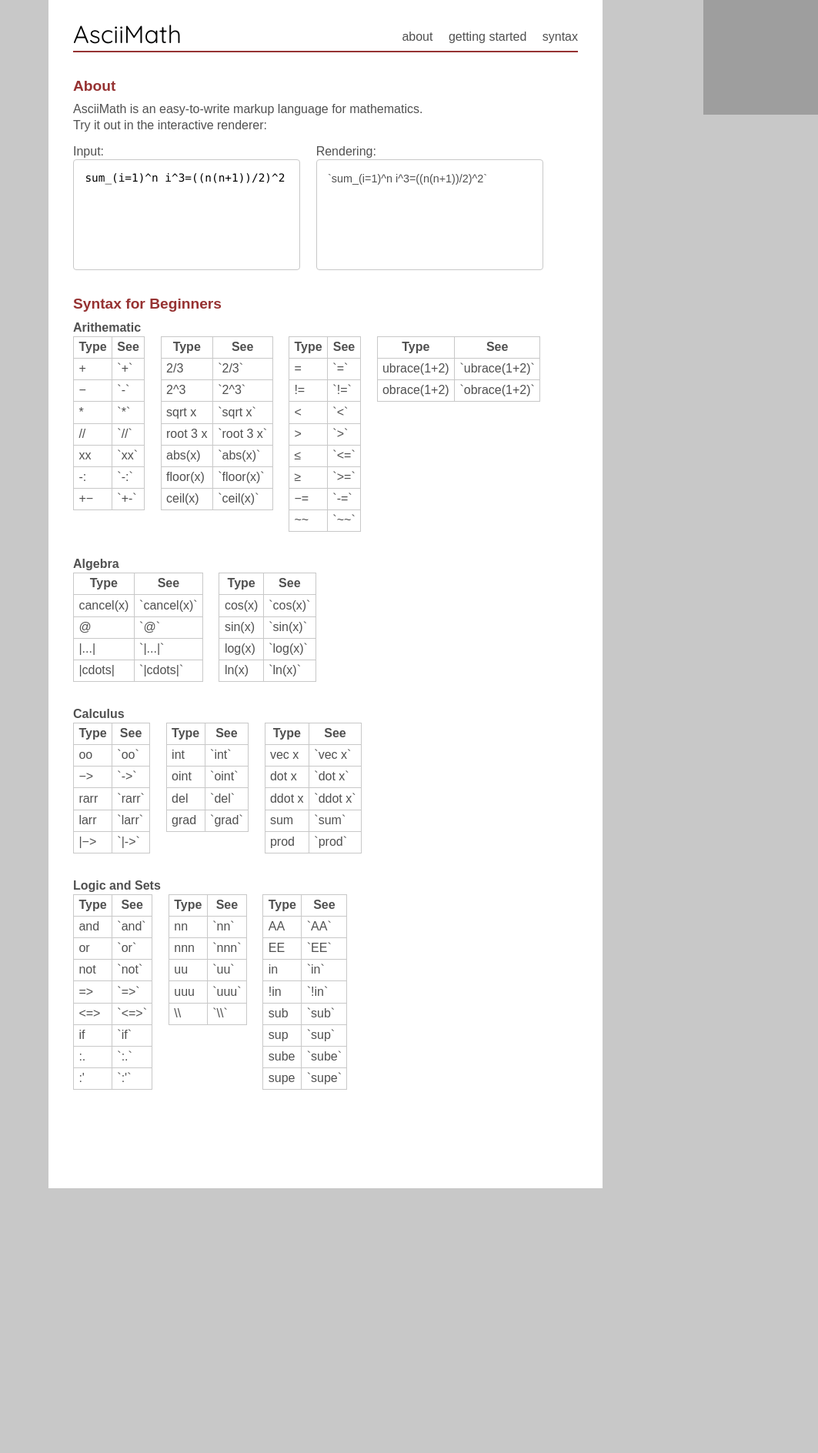
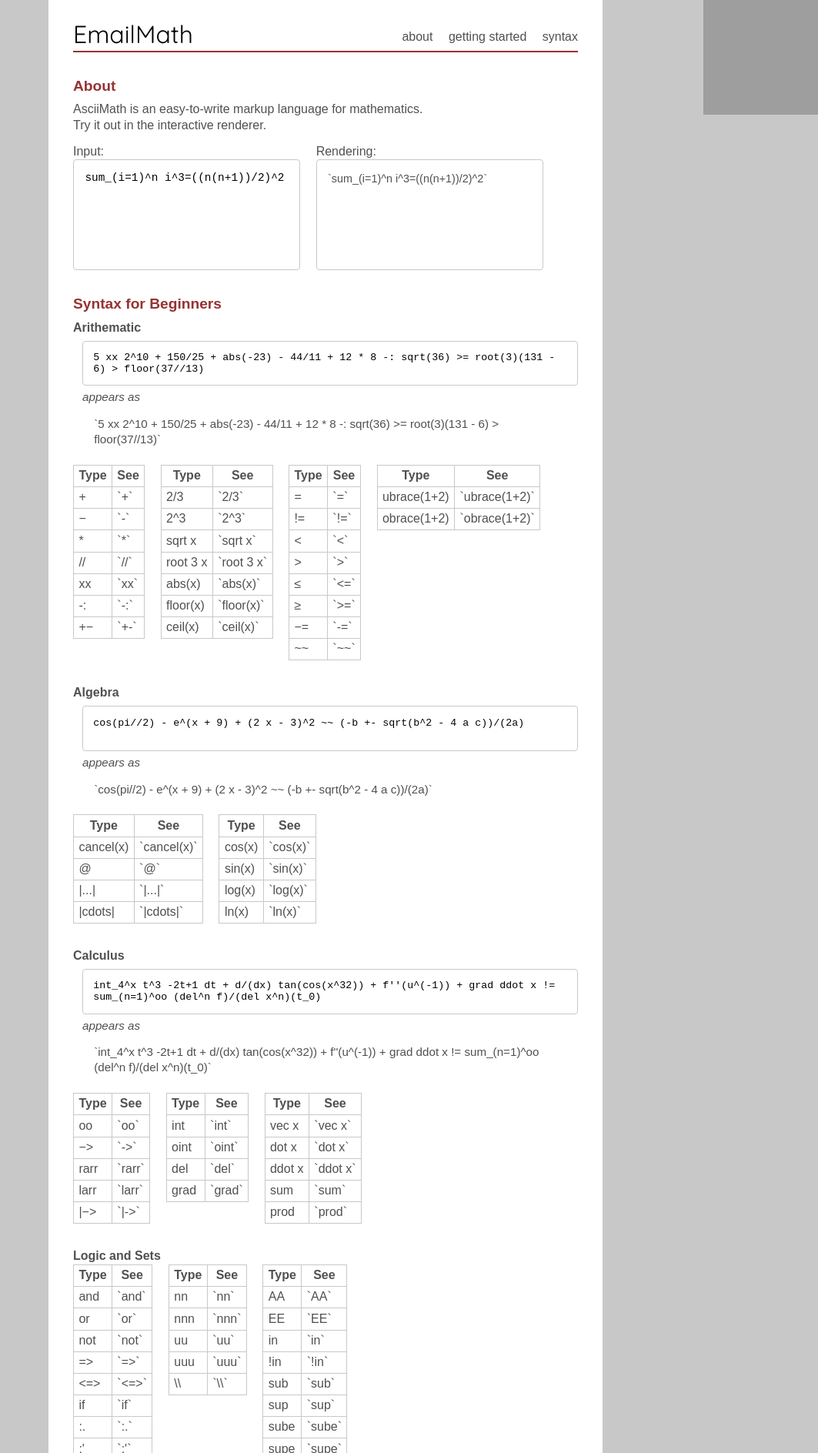
Before and after one commit to ymittal/asciimath, a plain HTML site: page frontend/emailmath.html in a window 1280 px wide. Shown: the top 1888 px of the page at 77% size, without its empty margins (217-1280 px from the left). Before the commit the page ends 1544 px from the top, so only its background shows below. Drawn offline with nearby package versions, Linux system fonts and the light colour scheme; some packages are replaced by stand-ins of ours; grey boxes are pictures that could not be loaded.

Commit message:
Add examples to emailmath.html

```diff
--- a/frontend/css/screen.css
+++ b/frontend/css/screen.css
@@ -129,6 +129,24 @@
     resize: none;
 }
 
+.example-area {
+    margin: 6px 0 8px 12px;
+    font-size: 0.95em;
+}
+
+.io-box {
+    width: 100%;
+    border-radius: 4px;
+    border: 1px solid rgb(200, 200, 200);
+    display: inline-block;
+    padding: 1em;
+    resize: none;
+}
+
+.render-box {
+    border: none;
+}
+
 #demoSource {
     font-family: Consolas, Menlo, Monaco, monospace;
 }
--- a/frontend/emailmath.html
+++ b/frontend/emailmath.html
@@ -3,22 +3,27 @@
 
 <head>
     <meta charset=UTF-8>
-    <title>AsciiMath</title>
+    <title>EmailMath</title>
     <script>
         window.MathJax = {
     "fast-preview": {
       disabled: true
     },
     AuthorInit: function() {
+      var sections = ['demo', 'arth', 'alg', 'calc'];
+      sections.forEach(function(section) {
+        const sourceId = 'source-' + section;
+        const renderId = 'render-' + section;
         MathJax.Hub.Register.StartupHook('End', function() {
         MathJax.Hub.processSectionDelay = 0
-						var demoSource = document.getElementById('demoSource')
-						var demoRendering = document.getElementById('demoRendering')
-						var math = MathJax.Hub.getAllJax('demoRendering')[0]
-						demoSource.addEventListener('input', function() {
-							MathJax.Hub.Queue(['Text', math, demoSource.value])
+        var source = document.getElementById(sourceId)
+        var render = document.getElementById(renderId)
+        var math = MathJax.Hub.getAllJax(renderId)[0]
+        source.addEventListener('input', function() {
+          MathJax.Hub.Queue(['Text', math, source.value])
         })
       })
+      });
     }
   }
   </script>
@@ -34,7 +39,7 @@
     </a>
     <div id="wrapper">
         <nav>
-            <h1>AsciiMath</h1>
+            <h1>EmailMath</h1>
             <div id="links">
                 <a href="#about">about</a>
                 <a href="#gettingStarted">getting started</a>
@@ -45,16 +50,16 @@
             <section id="about">
                 <h2>About</h2>
                 <p>AsciiMath is an easy-to-write markup language for mathematics.<br>
-                    Try it out in the interactive renderer:</p>
+                    Try it out in the interactive renderer.</p>
                 <div class="leftColumn">
-                    <label for="demoSource">Input:</label>
+                    <label for="source-demo">Input:</label>
           <br />
-                    <textarea class="ioArea" id="demoSource">sum_(i=1)^n i^3=((n(n+1))/2)^2</textarea>
+                    <textarea class="ioArea" id="source-demo">sum_(i=1)^n i^3=((n(n+1))/2)^2</textarea>
                 </div>
                 <div class="rightColumn">
-                    <label for="demoRendering">Rendering:</label>
+                    <label for="render-demo">Rendering:</label>
                     <br />
-                    <div class="ioArea" id="demoRendering">
+                    <div class="ioArea" id="render-demo">
                         `sum_(i=1)^n i^3=((n(n+1))/2)^2`
                     </div>
                 </div>
@@ -62,6 +67,17 @@
             <section id="syntaxBeginners">
                 <h2>Syntax for Beginners</h2>
                 <h4>Arithematic</h4>
+                <div class="example-area">
+                    <div class="">
+                        <textarea class="io-box" id="source-arth">5 xx 2^10 + 150/25 + abs(-23) - 44/11 + 12 * 8 -: sqrt(36) >= root(3)(131 - 6) > floor(37//13)</textarea>
+                    </div>
+                    <div class="">
+                        <i>appears as</i>
+                        <div class="io-box render-box" id="render-arth">
+                            `5 xx 2^10 + 150/25 + abs(-23) - 44/11 + 12 * 8 -: sqrt(36) >= root(3)(131 - 6) > floor(37//13)`
+                        </div>
+                    </div>
+                </div>
                 <table>
                     <thead>
                         <tr>
@@ -195,6 +211,17 @@
                     </tbody>
                 </table>
                 <h4>Algebra</h4>
+                <div class="example-area">
+                    <div class="">
+                        <textarea class="io-box" id="source-alg">cos(pi//2) - e^(x + 9) + (2 x - 3)^2 ~~ (-b +- sqrt(b^2 - 4 a c))/(2a)</textarea>
+                    </div>
+                    <div class="">
+                        <i>appears as</i>
+                        <div class="io-box render-box" id="render-alg">
+                            `cos(pi//2) - e^(x + 9) + (2 x - 3)^2 ~~ (-b +- sqrt(b^2 - 4 a c))/(2a)`
+                        </div>
+                    </div>
+                </div>
                 <table>
                     <thead>
                         <tr>
@@ -248,6 +275,17 @@
                     </tbody>
                 </table>
                 <h4>Calculus</h4>
+                <div class="example-area">
+                    <div class="">
+                        <textarea class="io-box" id="source-calc">int_4^x t^3 -2t+1 dt + d/(dx) tan(cos(x^32)) + f''(u^(-1)) + grad ddot x != sum_(n=1)^oo (del^n f)/(del x^n)(t_0)</textarea>
+                    </div>
+                    <div class="">
+                        <i>appears as</i>
+                        <div class="io-box render-box" id="render-calc">
+                            `int_4^x t^3 -2t+1 dt + d/(dx) tan(cos(x^32)) + f''(u^(-1)) + grad ddot x != sum_(n=1)^oo (del^n f)/(del x^n)(t_0)`
+                        </div>
+                    </div>
+                </div>
                 <table>
                     <thead>
                         <tr>
```
Lines whose indentation alone changed are shown as unchanged.
